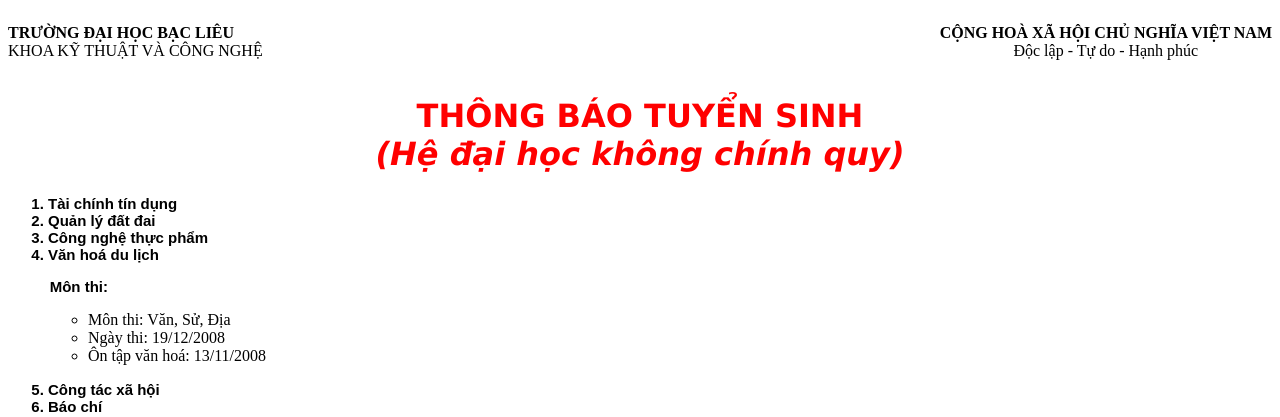
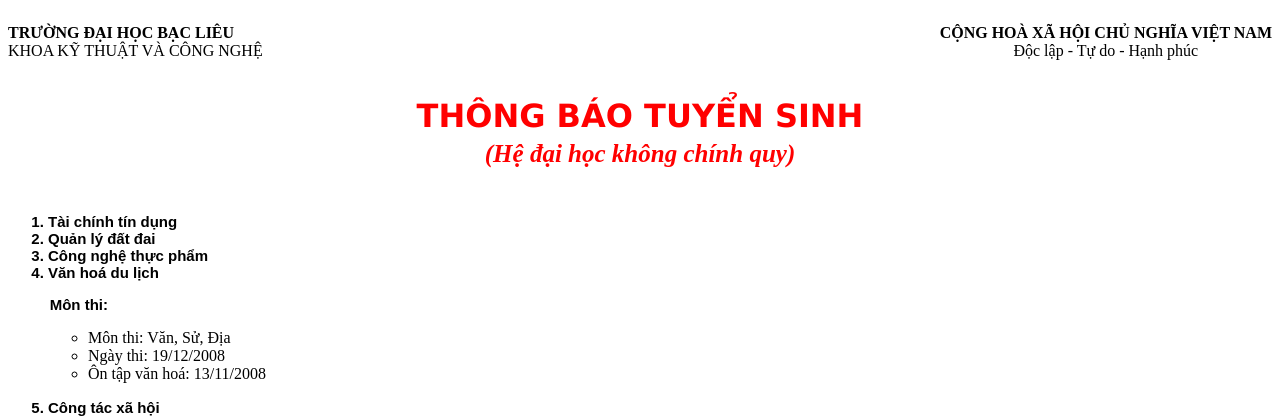
Before and after one commit to hoanguy2910/thietkeltweb-227480201120, a PHP site: page /hh.html in a window 1280 px wide. Shown: the top 417 px of the page. Run offline with PHP 8.4, Linux system fonts and the light colour scheme.

Commit message:
up file 3

```diff
--- a/bài 3/hh.css
+++ b/bài 3/hh.css
@@ -11,6 +11,14 @@
     text-align: center;
     font-family: Verdana, Geneva, Tahoma, sans-serif;
     color: red;
+}
+.I{
+    text-align: center;
+    color: red;
+    position: relative;
+    bottom: 20px;
+    font-size: 25px;
+
 }
 .e{
     font-family: Arial, Helvetica, sans-serif;
--- a/bài 3/hh.html
+++ b/bài 3/hh.html
@@ -28,13 +28,17 @@
     <div class="d">
         <h1>
             <b>
-                THÔNG BÁO TUYỂN SINH<BR>
-                    <I>
-                        (Hệ đại học không chính quy)
-                    </I>
+                THÔNG BÁO TUYỂN SINH
             </b>
         </h1>
     </div>
+    <p CLASS="I">
+        <b>
+            <i>
+            (Hệ đại học không chính quy)
+            </i>
+        </b>
+        </p>
     <div class="e">
         <ol>
             <li>
```
Also changed, not shown: README.md.
